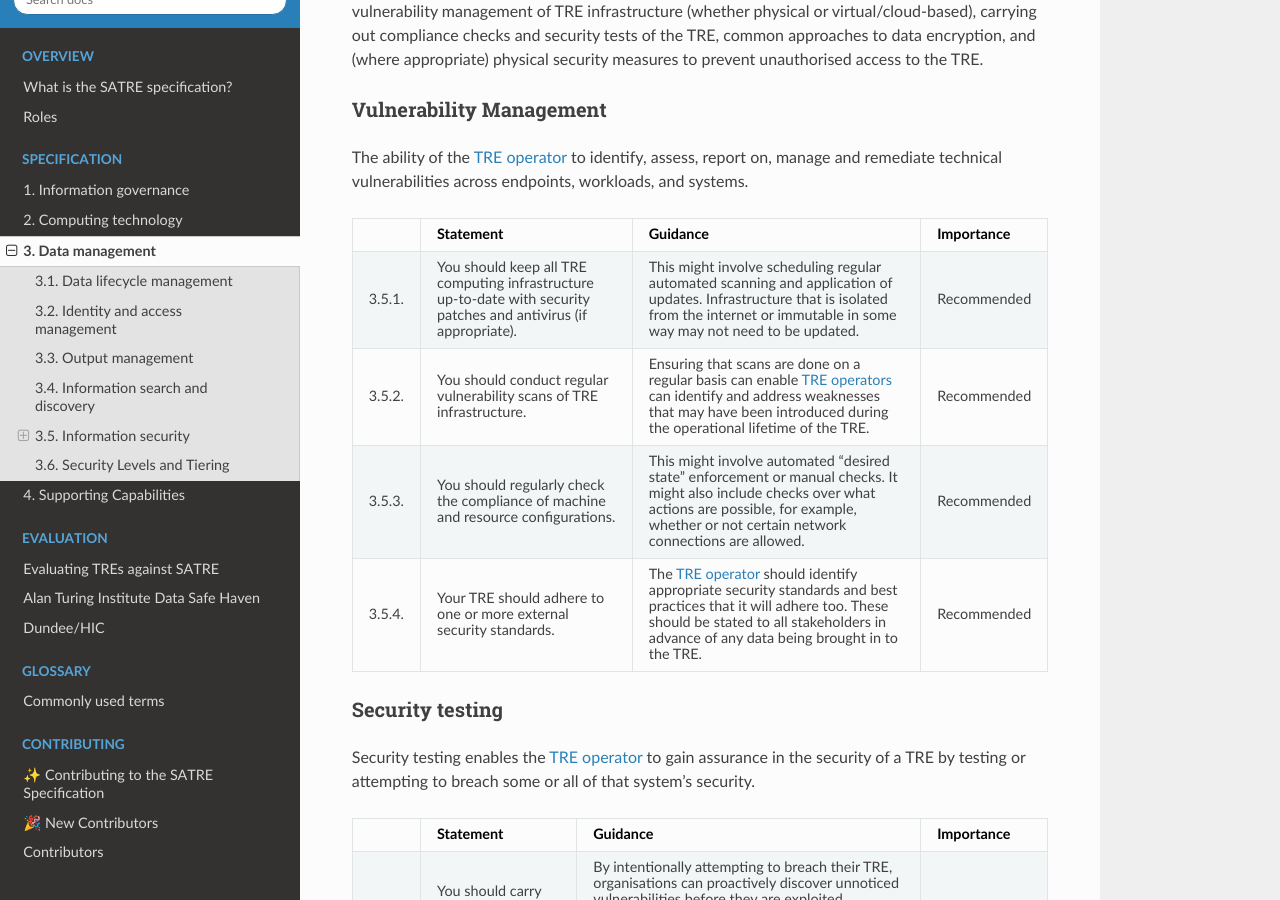
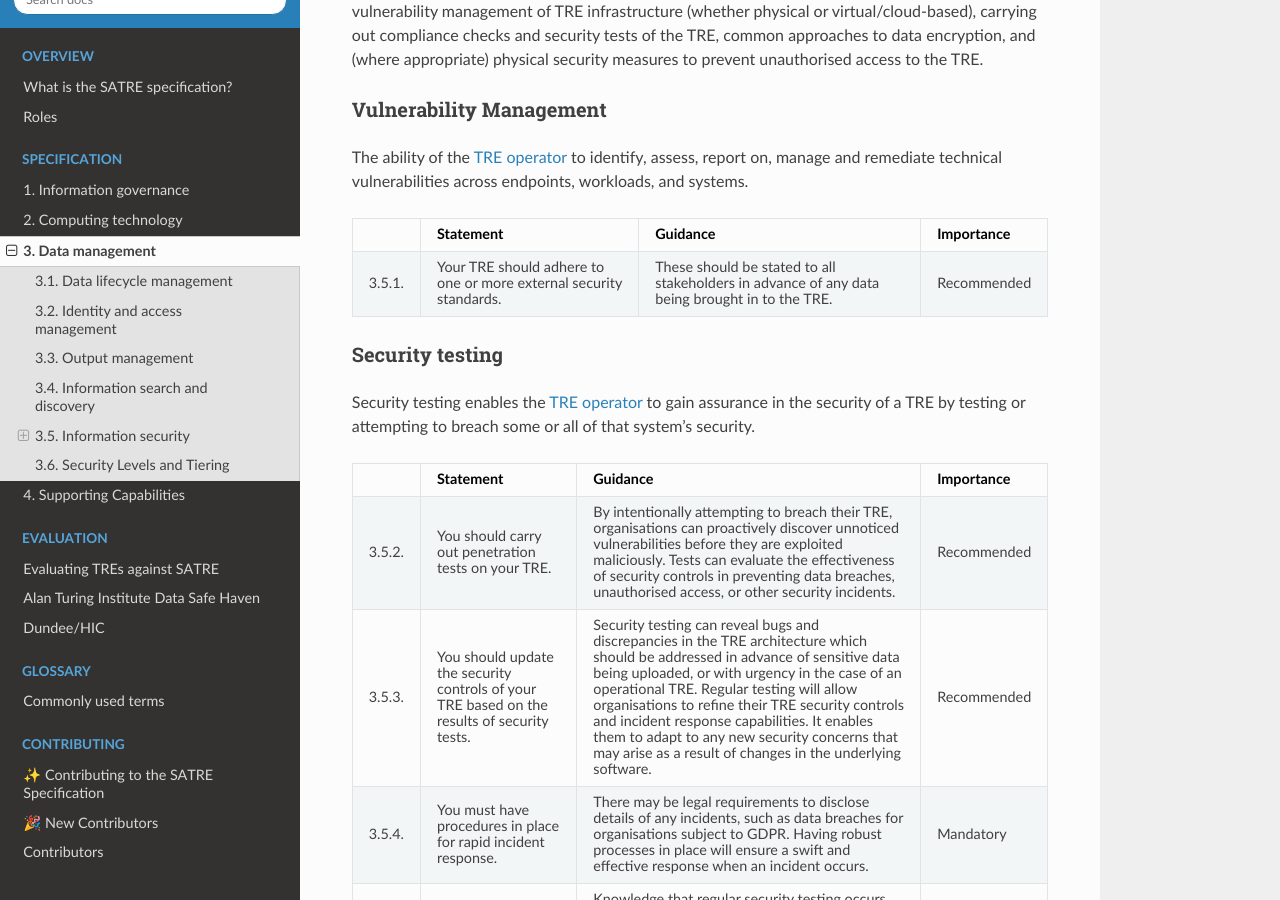
Before and after one commit to sa-tre/satre-specification, a Sphinx documentation site: the page built from docs/source/pillars/data_management.md, in a window 1280 px wide and 900 px high, scrolled down 4360 px. Built offline with Sphinx 7.4.7 and the Read the Docs theme 2.0.0, drawn with Linux system fonts in a browser that asks for light colours.

Commit message:
re-remove vulnerability management parts

````diff
--- a/docs/source/pillars/data_management.md
+++ b/docs/source/pillars/data_management.md
@@ -225,23 +225,8 @@ The ability of the {ref}`TRE operator <admin_roles>` to identify, assess, report
   - Guidance
   - Importance
 * - 3.5.1.
-  - You should keep all TRE computing infrastructure up-to-date with security patches and antivirus (if appropriate).
-  - This might involve scheduling regular automated scanning and application of updates.
-    Infrastructure that is isolated from the internet or immutable in some way may not need to be updated.
-  - Recommended
-* - 3.5.2.
-  - You should conduct regular vulnerability scans of TRE infrastructure.
-  - Ensuring that scans are done on a regular basis can enable {ref}`TRE operators <admin_roles>` can identify and address weaknesses that may have been introduced during the operational lifetime of the TRE.
-  - Recommended
-* - 3.5.3.
-  - You should regularly check the compliance of machine and resource configurations.
-  - This might involve automated "desired state" enforcement or manual checks.
-    It might also include checks over what actions are possible, for example, whether or not certain network connections are allowed.
-  - Recommended
-* - 3.5.4.
   - Your TRE should adhere to one or more external security standards.
-  - The {ref}`TRE operator <admin_roles>` should identify appropriate security standards and best practices that it will adhere too.
-    These should be stated to all stakeholders in advance of any data being brought in to the TRE.
+  - These should be stated to all stakeholders in advance of any data being brought in to the TRE.
   - Recommended
 ```
 
````
